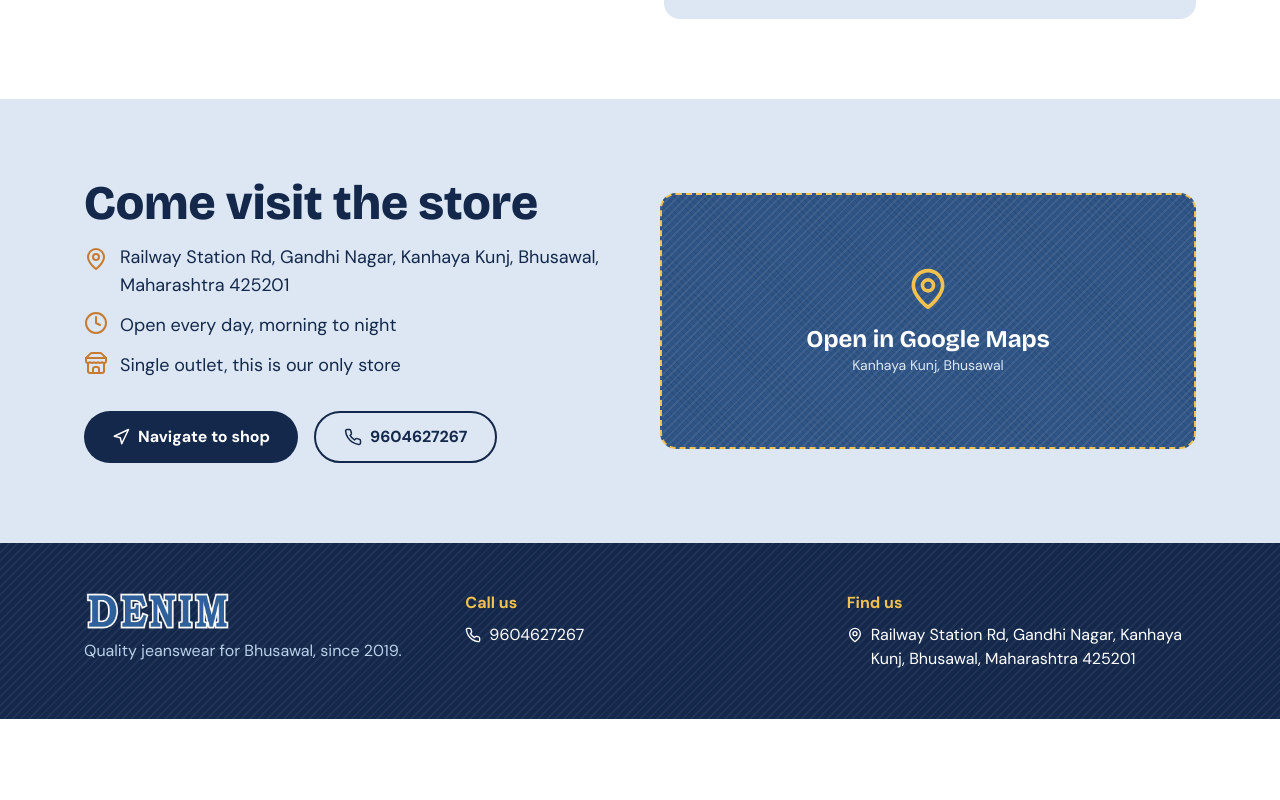
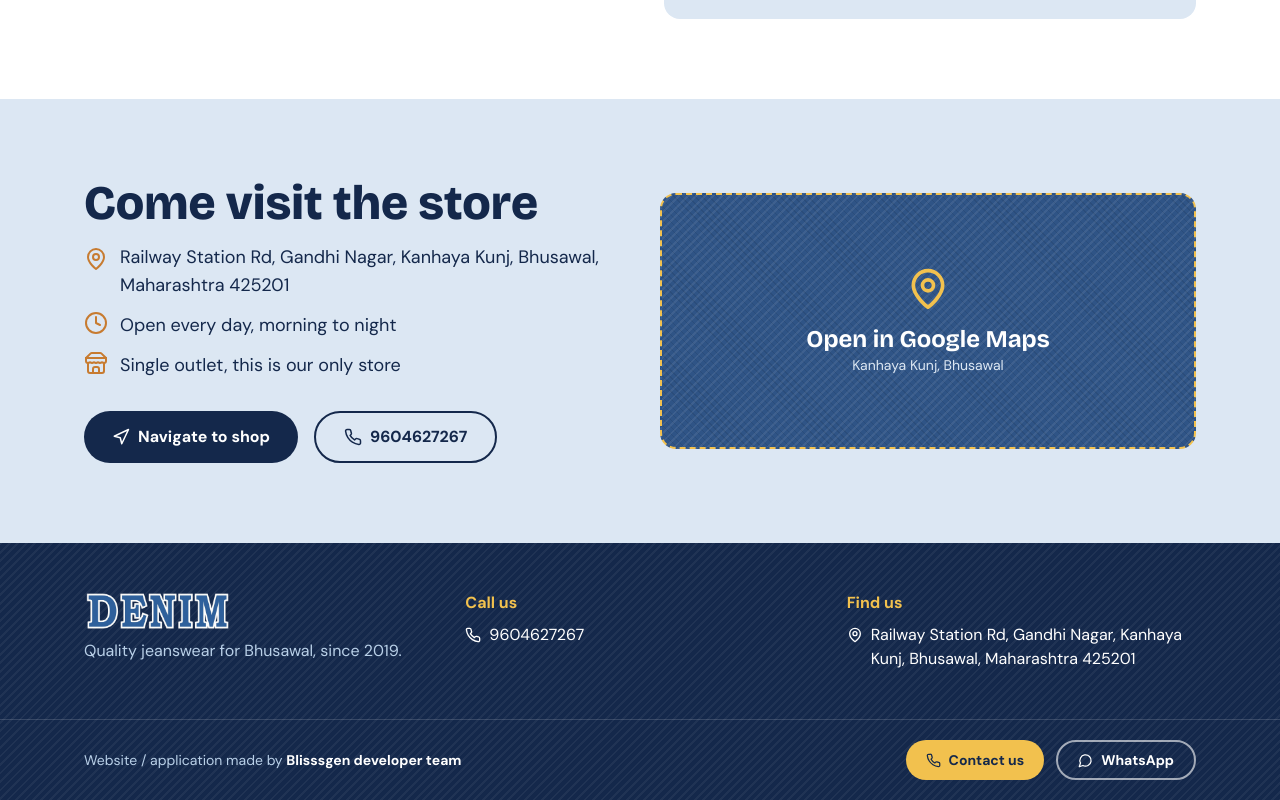
Before and after one commit to prem89877/Denim-Store-Bsl, a React (Vite) app in the folder denim/: page / in a window 1280 px wide. Shown: the part 2750-3550 px from the top of the page. Before the commit the page ends 3469 px from the top, so only its background shows below. Built offline with nearby package versions, Linux system fonts and the light colour scheme; no server answers; the database is empty.

Commit message:
update App.tsx

```diff
--- a/denim/src/App.tsx
+++ b/denim/src/App.tsx
@@ -1,6 +1,6 @@
 import { useEffect, useState } from "react";
 import {
-  MapPin, Phone, Menu, X, Award, Users, Heart, Star, Navigation, Clock, Download, Store,
+  MapPin, Phone, Menu, X, Award, Users, Heart, Star, Navigation, Clock, Download, Store, MessageCircle,
 } from "lucide-react";
 import ProductSection from "./components/ProductSection";
 import Admin from "./components/Admin";
@@ -9,6 +9,10 @@ import WelcomePrompt from "./components/WelcomePrompt";
 import SupportChat from "./components/SupportChat";
 import { isIOS, isStandalone, useInstallPrompt } from "./pwa";
 import { PHONE, ADDRESS, MAPS } from "./config";
+
+/* developer credit (Blisssgen) */
+const DEV_PHONE = "8262988331";
+const DEV_WHATSAPP = `https://wa.me/91${DEV_PHONE}?text=${encodeURIComponent("Hi Blisssgen team, I saw your work on the Denim website and want to talk about a website/app.")}`;
 
 const stats = [
   { n: "6+", l: "Years in Bhusawal" },
@@ -239,6 +243,19 @@ function Site() {
             <a href={MAPS} target="_blank" rel="noreferrer" className="mt-2 flex gap-2 hover:text-stitch"><MapPin size={16} className="mt-1 shrink-0" />{ADDRESS}</a>
           </div>
         </div>
+        <div className="border-t border-white/15">
+          <div className="mx-auto flex max-w-6xl flex-col items-center justify-between gap-4 px-5 py-5 text-sm sm:flex-row">
+            <p className="text-denim-sky">Website / application made by <span className="font-bold text-white">Blisssgen developer team</span></p>
+            <div className="flex flex-wrap justify-center gap-3">
+              <a href={`tel:${DEV_PHONE}`} className="inline-flex items-center gap-2 rounded-full bg-stitch px-5 py-2 font-bold text-denim-deep hover:bg-white">
+                <Phone size={15} /> Contact us
+              </a>
+              <a href={DEV_WHATSAPP} target="_blank" rel="noreferrer" className="inline-flex items-center gap-2 rounded-full border-2 border-white/60 px-5 py-2 font-bold hover:bg-white hover:text-denim-deep">
+                <MessageCircle size={15} /> WhatsApp
+              </a>
+            </div>
+          </div>
+        </div>
       </footer>
       <WelcomePrompt />
       <SupportChat />
```
